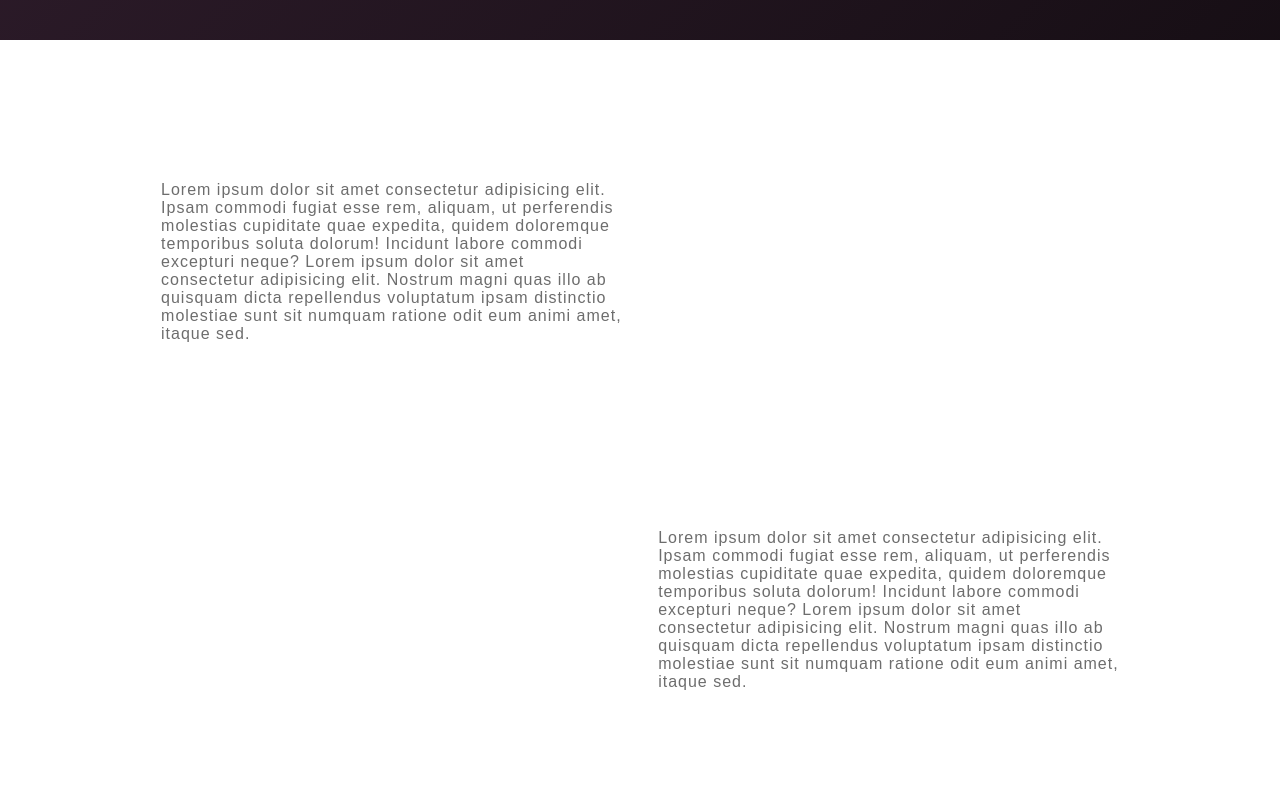
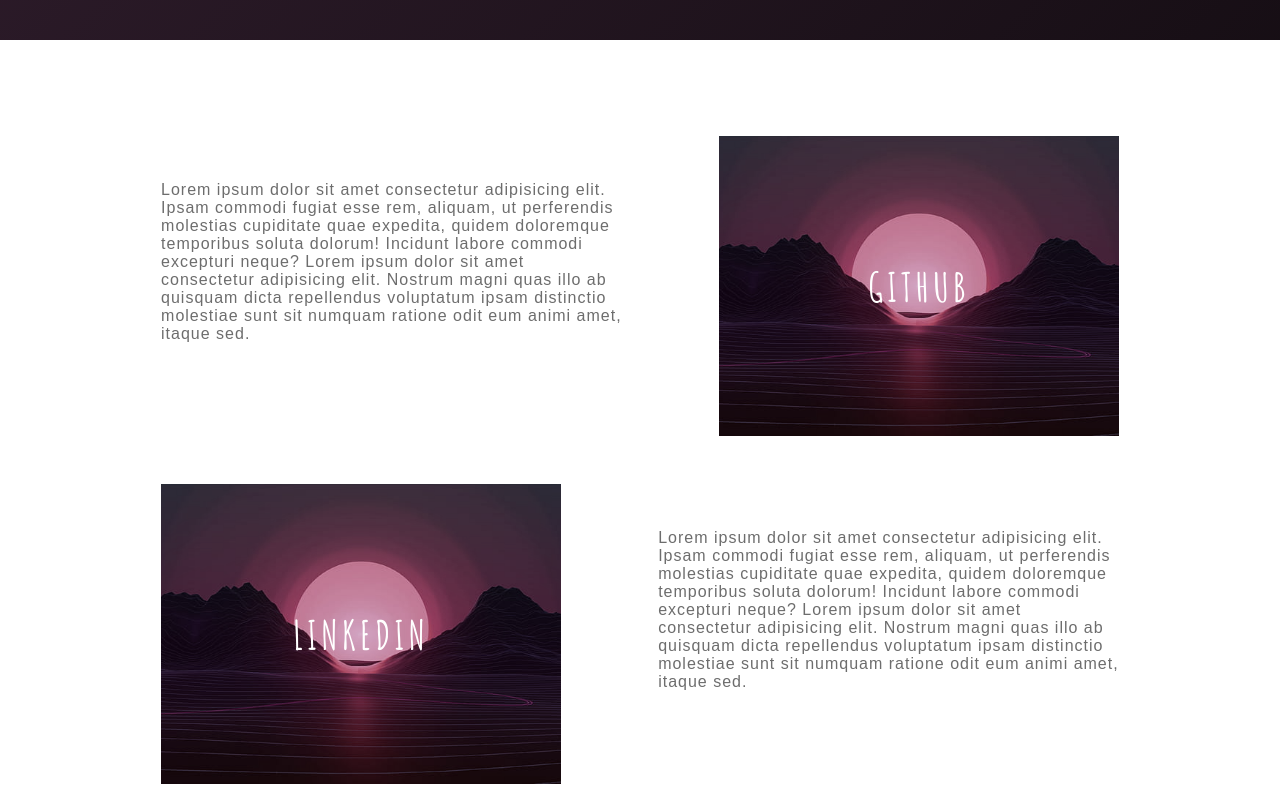
Before and after one commit to iW90/dio-projects, a plain HTML site: page TQI-FullstackDeveloper/projeto-porfolio/portfolio.html in a window 1280 px wide. Shown: the part 760-1560 px from the top of the page. Drawn offline with Linux system fonts and the light colour scheme.

Commit message:
Correção de caminho de background

```diff
--- a/TQI-FullstackDeveloper/projeto-porfolio/style.css
+++ b/TQI-FullstackDeveloper/projeto-porfolio/style.css
@@ -220,7 +220,7 @@
     height: 300px;
     width: 400px;
     margin: 3rem 0 0;
-    background-image: url('./projeto-porfolio/transition01/bg02.jpg');
+    background-image: url('./transition01/bg02.jpg');
     background-position: center;
     background-repeat: no-repeat;
     background-size: cover;
```
